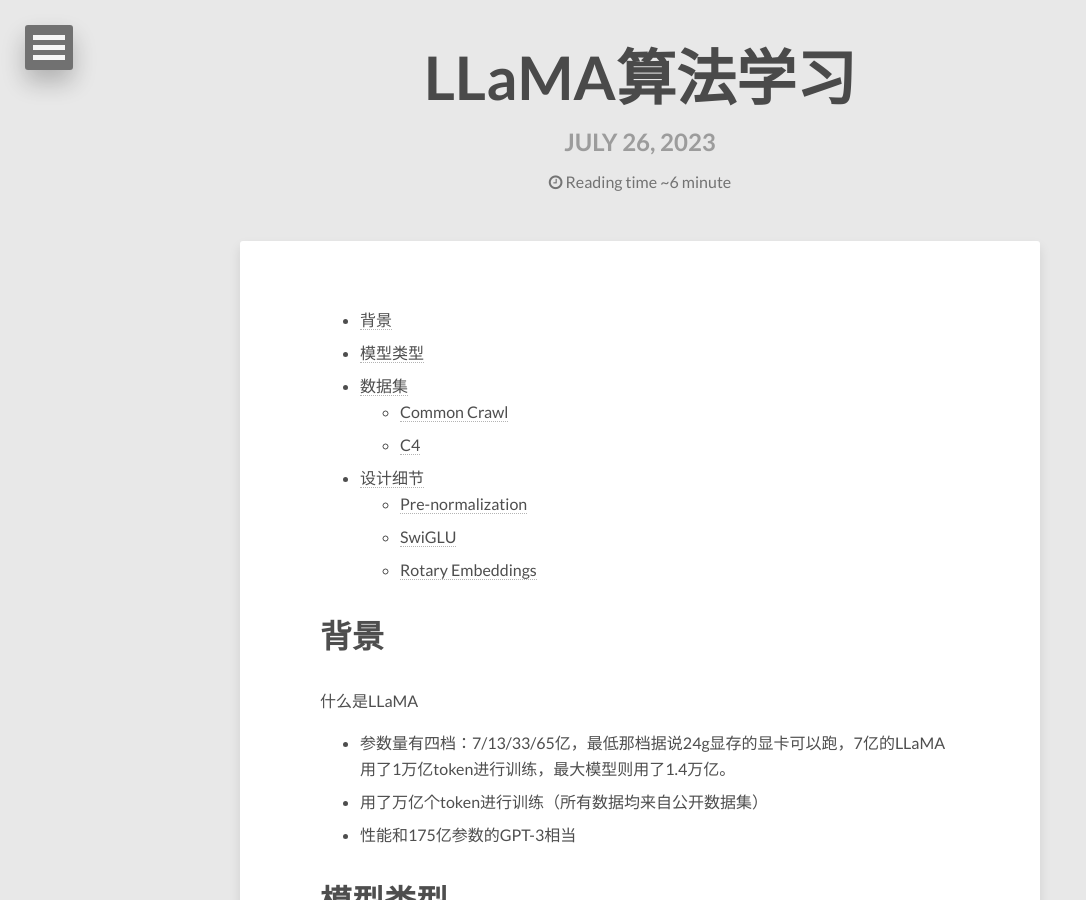
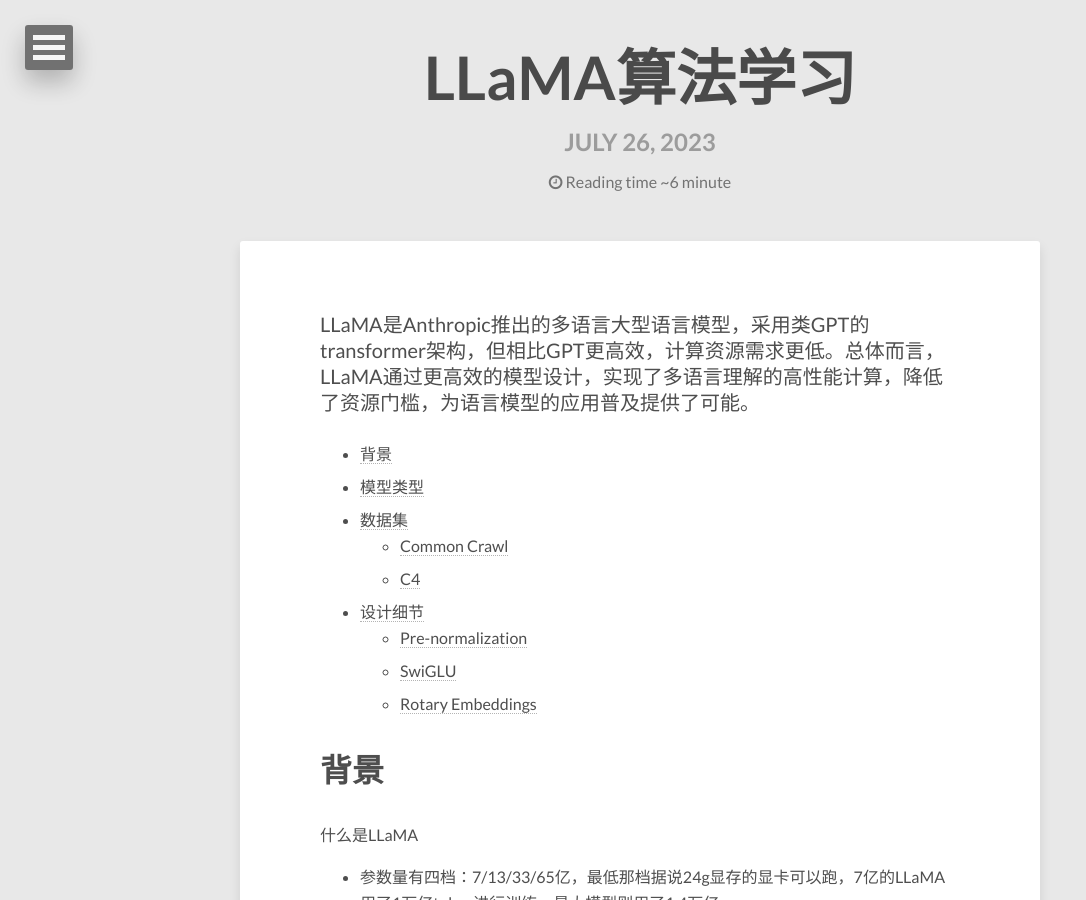
Before and after one commit to 52notebook/52notebook.github.io, a Jekyll site: the page built from _posts/2023-07-26-LLaMA技术学习.md, in a window 1280 px wide and 900 px high. Shown: the whole window, without its empty margins (0-1086 px from the left). Built offline with Jekyll 4.4.1, drawn with Linux system fonts in a browser that asks for light colours; nearby versions of some CDN libraries; comment, search, counter and statistics services are not loaded.

Commit message:
LLaMA算法学习

```diff
--- a/_posts/2023-07-26-LLaMA技术学习.md
+++ b/_posts/2023-07-26-LLaMA技术学习.md
@@ -7,6 +7,12 @@
 tags: [LLaMA, 指令微调, LLM, 大模型]
 
 ---
+
+LLaMA是Anthropic推出的多语言大型语言模型，采用类GPT的transformer架构，但相比GPT更高效，计算资源需求更低。总体而言，LLaMA通过更高效的模型设计，实现了多语言理解的高性能计算，降低了资源门槛，为语言模型的应用普及提供了可能。
+
+
+
+<!-- more -->
 
 * [背景](#背景)
 * [模型类型](#模型类型)
```
